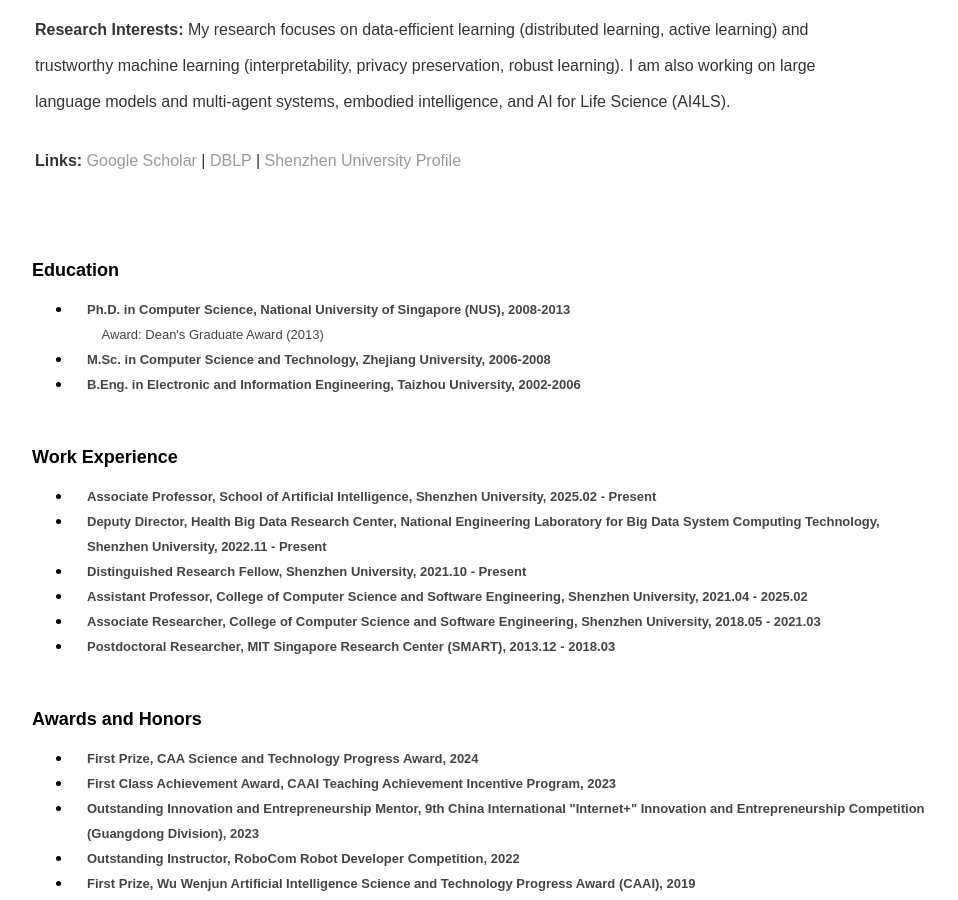
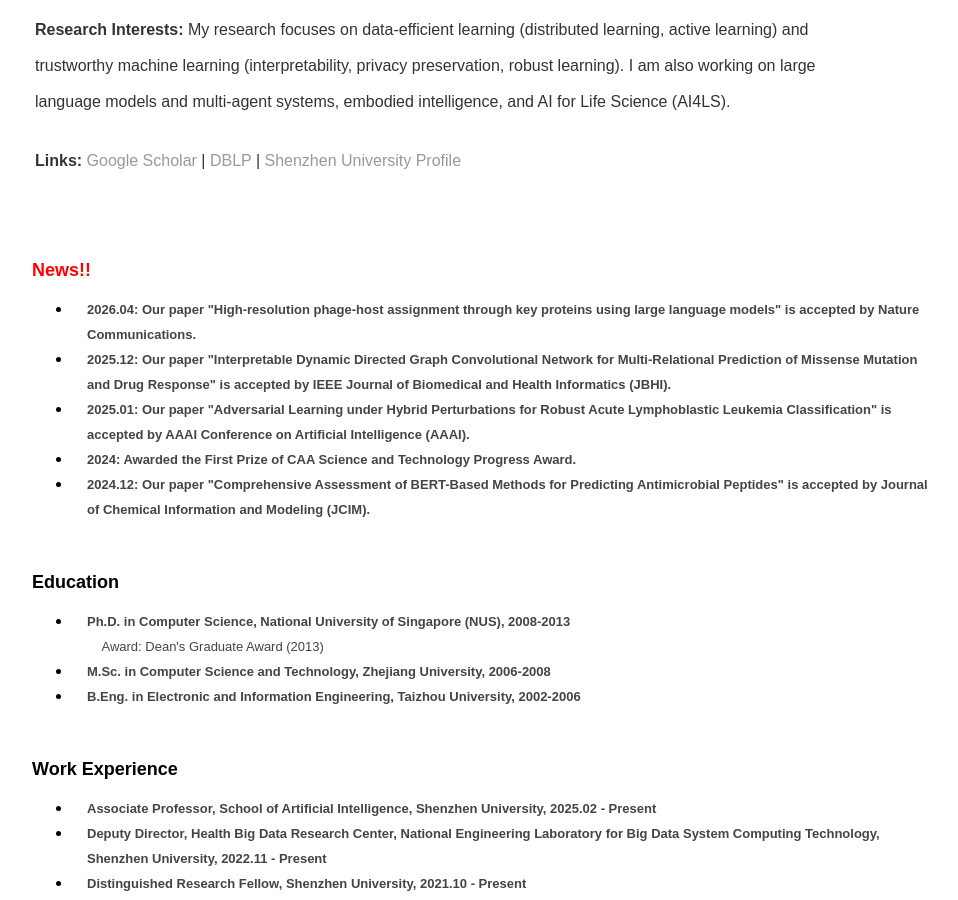
Before and after one commit to arikcj/arikcj.github.io, a Jekyll site: the page built from index.html, in a window 1280 px wide and 900 px high, scrolled down 640 px. Shown: the whole window, without its empty margins (160-1118 px from the left). Built offline with Jekyll 4.4.1, drawn with Linux system fonts in a browser that asks for light colours.

Commit message:
Add Newsclaude section in red above Education with latest 5 news items synced from publications

```diff
--- a/index.html
+++ b/index.html
@@ -46,6 +46,27 @@
 			</tr>
 		</tbody>
 	</table>
+
+<!--News-->
+    <br>
+    <p><b><font face="Arial" size="4" color="#FF0000">News!!</font></b></p>
+    <ul class="Awards">
+		<li>
+			<p style="line-height: 150%; margin-left: 15px; margin-top: 0pt; margin-bottom: 0pt;"><b><font color="#444444" face="Arial" size="2">2026.04: Our paper "High-resolution phage-host assignment through key proteins using large language models" is accepted by Nature Communications.</font></b></p>
+		</li>
+        <li>
+			<p style="line-height: 150%; margin-left: 15px; margin-top: 0pt; margin-bottom: 0pt;"><b><font color="#444444" face="Arial" size="2">2025.12: Our paper "Interpretable Dynamic Directed Graph Convolutional Network for Multi-Relational Prediction of Missense Mutation and Drug Response" is accepted by IEEE Journal of Biomedical and Health Informatics (JBHI).</font></b></p>
+		</li>
+        <li>
+			<p style="line-height: 150%; margin-left: 15px; margin-top: 0pt; margin-bottom: 0pt;"><b><font color="#444444" face="Arial" size="2">2025.01: Our paper "Adversarial Learning under Hybrid Perturbations for Robust Acute Lymphoblastic Leukemia Classification" is accepted by AAAI Conference on Artificial Intelligence (AAAI).</font></b></p>
+		</li>
+        <li>
+			<p style="line-height: 150%; margin-left: 15px; margin-top: 0pt; margin-bottom: 0pt;"><b><font color="#444444" face="Arial" size="2">2024: Awarded the First Prize of CAA Science and Technology Progress Award.</font></b></p>
+		</li>
+        <li>
+			<p style="line-height: 150%; margin-left: 15px; margin-top: 0pt; margin-bottom: 0pt;"><b><font color="#444444" face="Arial" size="2">2024.12: Our paper "Comprehensive Assessment of BERT-Based Methods for Predicting Antimicrobial Peptides" is accepted by Journal of Chemical Information and Modeling (JCIM).</font></b></p>
+		</li>
+	</ul>
 
 <!--Education-->
     <br>
```
